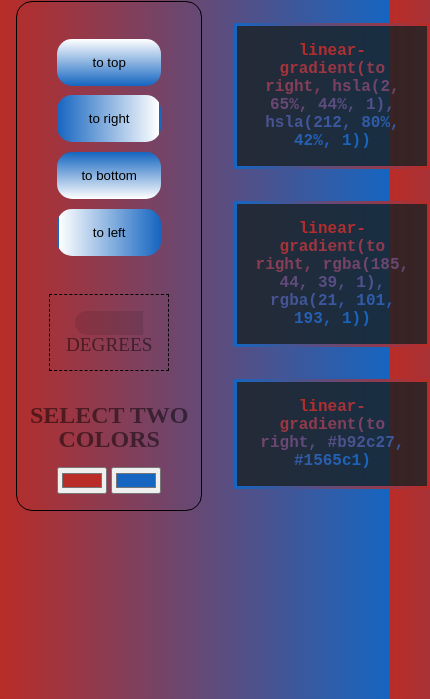
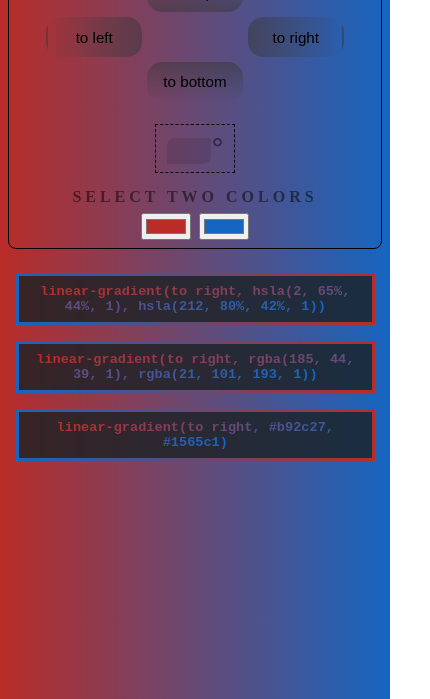
Before and after one commit to andrew-braun/linear-gradient_generator, a plain HTML site: page index.html in a window 390 px wide. Shown: the part 145-844 px from the top of the page, 430 px wide, since content can reach past the window. Drawn offline with Linux system fonts and the light colour scheme.

Commit message:
Updated button appearance and responsive layout

```diff
--- a/index.html
+++ b/index.html
@@ -17,11 +17,12 @@
                 <button class="direction-button" type="button" id="button-right">to right</button>
                 <button class="direction-button" type="button" id="button-bottom">to bottom</button>
                 <button class="direction-button" type="button" id="button-left">to left</button>
+                <!-- <button class="cycle-direction-button" type="button" id="button-cycle">NEXT</button> -->
             </div>
 
             <div id="degree-container">
                 <input id="direction-degrees" name="direction-degrees" type="number" max="360" min="-360"></input>
-                <label for="direction-degrees" id="degree-label">Degrees</label>
+                <label for="direction-degrees" id="degree-label">&#176</label>
             </div>
 
             <h2 id="color-select-heading">Select two colors</h2>
@@ -29,7 +30,7 @@
             <div id="color-input-container">
                 <input type="color" id="color-1" name="color-1" value="#b92c27">
                 <input type="color" id="color-2" name="color-2" value="#1565c1">
-        </div>
+            </div>
         </section>
 
         <section id="gradient-output-container">
@@ -42,5 +43,7 @@
     </main>
 
     <script type="text/javascript" src="script.js"></script>
+    <!-- One of the following themes -->
+
 </body>
 </html>
--- a/script.js
+++ b/script.js
@@ -8,6 +8,7 @@ const buttonTop = document.querySelector("#button-top");
 const buttonRight = document.querySelector("#button-right");
 const buttonBottom = document.querySelector("#button-bottom");
 const buttonLeft = document.querySelector("#button-left");
+const buttonCycle = document.querySelector("#button-cycle");
 const degreeBox = document.querySelector("#direction-degrees");
 
     /* Targeting body, to change general background color */
@@ -21,6 +22,15 @@ const hexText = document.querySelector("#hex-value span");
 
 const codeBox = document.querySelectorAll("code");
 
+
+// /* experimenting with changing CSS variables */
+// potentially an easier way to change the color for every element on the page,
+// but less-compatible atm
+// let root = document.documentElement;
+
+// const cycle = () => {
+//     root.style.setProperty("--color-1", "black");
+// }
 
 /* Convert between color codes */
 
@@ -184,6 +194,9 @@ const changeCodeBoxBorder = (gradientValue) => {
 }
 
 
+/*Custom picker*/
+// Simple example, see optional options for more configuration.
+// from https://github.com/Simonwep/pickr
 
 /* Event listeners */
 
@@ -193,4 +206,5 @@ buttonTop.addEventListener("click", directionShift);
 buttonRight.addEventListener("click", directionShift);
 buttonBottom.addEventListener("click", directionShift);
 buttonLeft.addEventListener("click", directionShift);
+// buttonCycle.addEventListener("click", directionShift);
 degreeBox.addEventListener("input", directionShift);
--- a/style.css
+++ b/style.css
@@ -4,6 +4,8 @@
     --blue: hsla(212, 80%, 42%, 1);
     --copper-hex: #b92c27;
     --blue-hex: #1565c1;
+    --color-1: hsla(2, 65%, 44%, 1);
+    --color-2: hsla(212, 80%, 42%, 1);
 }
 
 /* CSS Reset */
@@ -56,18 +58,23 @@ table {
 	border-spacing: 0;
 }
 
+/* Main page settings (html, body, etc) */
+
 html {
     height: 100%;
+    font-size: 10px;
 }
 
 body {
     font: 'Raleway', sans-serif;
+    font-size: 1.6rem;
     color: rgba(0, 0, 0, 0.5);
     text-align: center;
     text-transform: uppercase;
-    letter-spacing: .5rrem;
+    letter-spacing: .5rem;
     top: 15%;
-    background: linear-gradient(to right, var(--copper-hex), var(--blue-hex));
+    background: linear-gradient(to right, var(--color-1), var(--color-2));
+    /* background: linear-gradient(to right, var(--copper-hex), var(--blue-hex)); */
 }
 
 /* Grid layout */
@@ -87,14 +94,16 @@ body {
 #gradient-output-container {
     display: flex;
     flex-direction: column;
+    align-self: center;
 
-    align-self: center;
     grid-column: 2;
+
+    padding: 1rem;
 }
 
 /* General elements */
 h1 {
-    font: 600 3.5rem 'Raleway', sans-serif;
+    font: 600 5rem 'Raleway', sans-serif;
     color: rgba(0, 0, 0, 0.5);
     text-align: center;
     text-transform: uppercase;
@@ -103,7 +112,9 @@ h1 {
 }
 
 p, label {
+    font-size: 1.6rem;
     letter-spacing: normal;
+    font-weight: 600;
 }
 
 div {
@@ -113,14 +124,24 @@ div {
 input[type="number"] {
     background-color: hsla(0, 0%, 0%, 0.1);
     border: 0;
-    width: 4rem;
-    border-radius: 3rem 0 0 3rem;
+    height: 3rem;
+    width: 5rem;
+    border-radius: 1rem 0 1rem 0;
+
 
     text-align: center;
-    font-size: 1.2rem;
+    font-size: 2rem;
+
+    transition: opacity 0.3s ease-in-out;
+    -webkit-appearance: textfield;
+    -moz-appearance: textfield;
+         appearance: textfield;
 
 }
 
+input[type="number"]:hover {
+    opacity: 0.6;
+}
 
 /* Codebox */
 code {
@@ -134,7 +155,7 @@ code {
 
     background-color: hsla(192, 15%, 12%, 0.8);
 
-    font: 700 1rem Monospace, sans-serif;
+    font: 700 1.6rem Monospace, sans-serif;
     text-align: center;
     text-transform: none;
     letter-spacing: normal;
@@ -147,12 +168,18 @@ code span {
     -webkit-text-fill-color: transparent;
 }
 
-/* Buttons */
+/* Direction buttons */
 
 .direction-button-container {
+    display: grid;
+    grid-template-columns: repeat(3, 1fr);
+    grid-template-rows: repeat(3, 1fr);
+    grid-template-areas:
+        ". top ."
+        "left cycle right"
+        ". bottom ."
+    ;
     margin-bottom: 1%;
-    display: flex;
-    justify-content: center;
     flex-wrap: wrap;
 }
 
@@ -160,38 +187,46 @@ code span {
     display: inline-block;
     margin: 0.3rem;
     padding: 1rem;
-    width: 6.5rem;
+    width: 11rem;
 
     border-width: 0px 2px 0px 2px;
     border-style: solid;
     border-color: transparent;
     border-radius: 15px;
+
+    font-size: 1.6rem;
+
+    transition: border 0.2s ease-in-out, border-radius 0.2s ease-in-out;
 }
 
 #button-top {
-    background: linear-gradient(to top, var(--blue), white);
+    grid-area: top;
+    background: linear-gradient(to top, hsla(180, 1%, 21%, 0.5), transparent);
 }
 
 #button-right {
-    background: linear-gradient(to right, var(--blue), white);
+    grid-area: right;
+    background: linear-gradient(to right, hsla(180, 1%, 21%, 0.5), transparent);
     background-size: 102%;
     background-position-x: -2px;
 }
 
 #button-bottom {
-    background: linear-gradient(to bottom, var(--blue), white);
+    grid-area: bottom;
+    background: linear-gradient(to bottom, hsla(180, 1%, 21%, 0.5), transparent);
 }
 
 #button-left {
-    background: linear-gradient(to left, var(--blue), white);
+    grid-area: left;
+    background: linear-gradient(to left, hsla(180, 1%, 21%, 0.5), transparent);
     background-size: 102%;
 }
 
 .direction-button:hover {
     border-width: 0px 2px 0px 2px;
     border-color: black;
-    border-style: solid;
-    border-radius: 30%;
+    border-radius: 2rem;
+
 }
 
 .direction-button:focus {
@@ -202,6 +237,12 @@ code span {
     font-weight: 600;
 }
 
+#button-cycle {
+    grid-area: cycle;
+    margin: 0.3rem;
+    border: 0;
+    background: linear-gradient();
+}
 
 /* Settings container */
 #gradient-settings-container {
@@ -217,7 +258,7 @@ code span {
 
 #color-select-heading {
     font-weight: 700;
-    font-size: 1.5rem;
+    font-size: 2rem;
     margin: 0px;
 
 }
@@ -233,5 +274,51 @@ code span {
 
 
 #degree-label {
-    font-size: 1.2rem
+    margin-left: -10%;
+    margin-top: -20%;;
+    font-size: 3.5rem;
 }
+
+/* Breakpoints */
+@media only screen and (max-width: 900px) {
+    html {
+        font-size: 9.5px;
+}
+
+@media only screen and (max-width: 700px) {
+    html {
+        font-size: 9px;
+    }
+
+}
+
+@media only screen and (max-width: 900px) {
+    html {
+        font-size: 8px;
+    }
+    .main-grid-container {
+        grid-template-rows: repeat(2, auto);
+    }
+    #gradient-settings-container {
+        grid-column: span 3;
+        grid-row: 1;
+        align-items: center;
+    }
+    .direction-button-container {
+        justify-content: center;
+        align-items: center;
+    }
+    .direction-button {
+        width: 12rem;
+        height: 5rem;
+        font-size: 1.9rem;
+    }
+    #gradient-output-container {
+        grid-column: span 3;
+        grid-row: 2;
+    }
+    .gradient-css {
+        font-size: 1.7rem;
+    }
+}
+}
```
